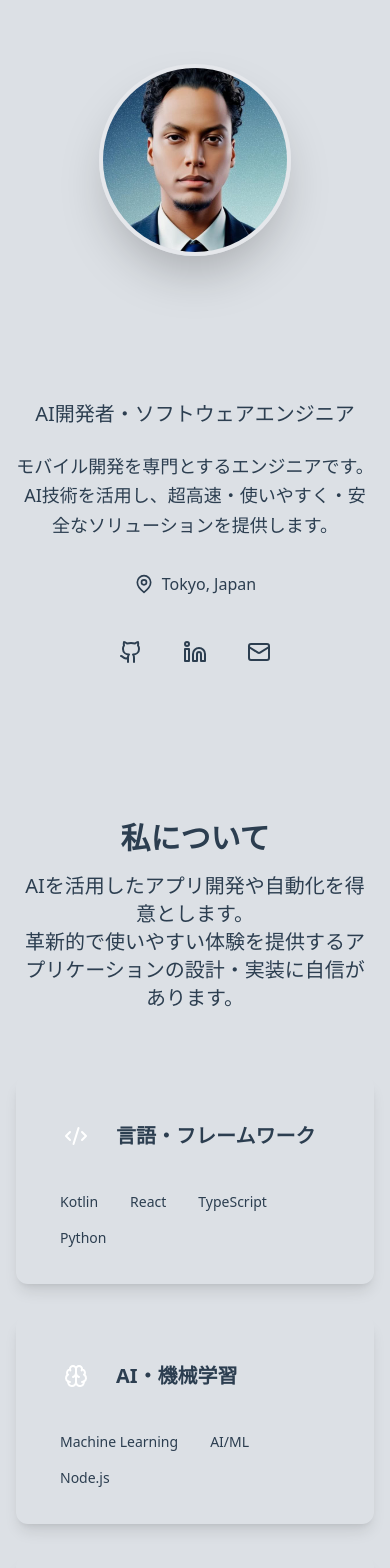
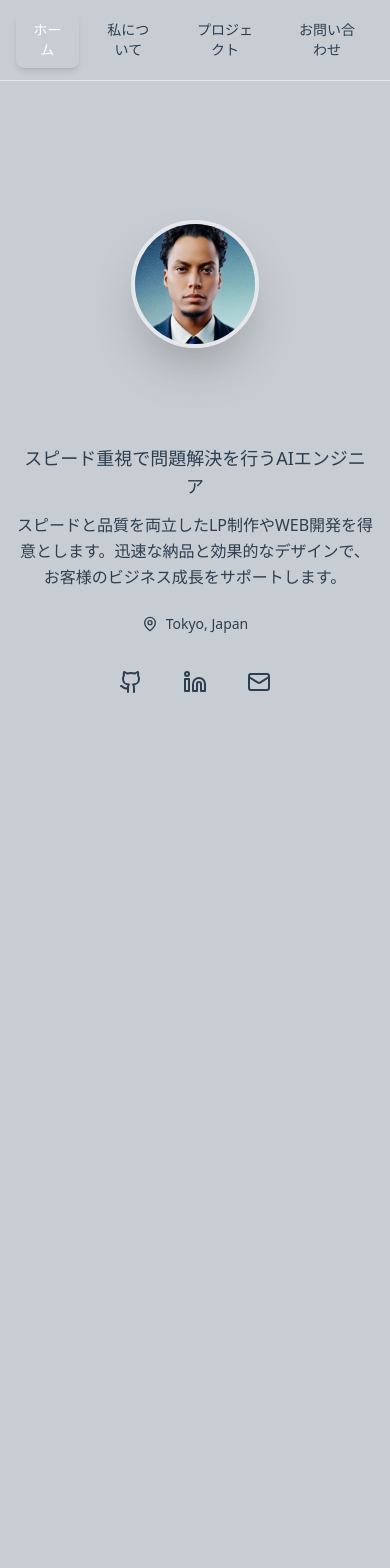
Before and after one commit to hafljin/portfolio, a React (Vite) app: page / in a window 390 px wide. Shown: the top 1568 px of the page. After the commit the page ends 844 px from the top, so only its background shows below. Built offline with nearby package versions, Linux system fonts and the light colour scheme.

Commit message:
タブナビゲーションに変更し、レスポンシブデザインを最適化

```diff
--- a/src/App.tsx
+++ b/src/App.tsx
@@ -1,23 +1,54 @@
-import React from 'react';
+import { useState } from 'react';
 import Header from './components/Header';
 import About from './components/About';
 import Projects from './components/Projects';
 import Footer from './components/Footer';
 
 function App() {
+  const [activeTab, setActiveTab] = useState('home');
+
+  const tabs = [
+    { id: 'home', label: 'ホーム', component: <Header /> },
+    { id: 'about', label: '私について', component: <About /> },
+    { id: 'projects', label: 'プロジェクト', component: <Projects /> },
+    { id: 'contact', label: 'お問い合わせ', component: <Footer /> },
+  ];
+
   return (
-    <div className="min-h-screen bg-business.base">
-      {/* Header with hero section */}
-      <Header />
+    <div className="h-screen overflow-hidden bg-business.base flex flex-col">
+      {/* トップナビゲーション */}
+      <nav className="flex-shrink-0 bg-business.blue/95 backdrop-blur-sm border-b border-business.accent/20">
+        <div className="w-full mx-auto px-4 sm:px-6 lg:px-8">
+          <div className="flex items-center justify-center gap-2 sm:gap-4 py-3 sm:py-4">
+            {tabs.map((tab) => (
+              <button
+                key={tab.id}
+                onClick={() => setActiveTab(tab.id)}
+                className={`px-4 py-2 rounded-lg text-sm sm:text-base font-medium transition-all duration-200 ${
+                  activeTab === tab.id
+                    ? 'bg-business.accent text-white shadow-md'
+                    : 'text-business.light hover:bg-business.accent/20 hover:text-business.accent'
+                }`}
+                aria-label={tab.label}
+              >
+                {tab.label}
+              </button>
+            ))}
+          </div>
+        </div>
+      </nav>
 
-      {/* About section */}
-      <About />
-
-      {/* Projects showcase */}
-      <Projects />
-
-      {/* Footer */}
-      <Footer />
+      {/* コンテンツエリア */}
+      <div className="flex-1 overflow-hidden">
+        {tabs.map((tab) => (
+          <div
+            key={tab.id}
+            className={`h-full ${activeTab === tab.id ? 'block' : 'hidden'}`}
+          >
+            {tab.component}
+          </div>
+        ))}
+      </div>
     </div>
   );
 }
--- a/src/components/About.tsx
+++ b/src/components/About.tsx
@@ -27,37 +27,38 @@ const About: React.FC = () => {
   ];
 
   return (
-    <section className="py-20 bg-business.base text-business.light">
-      <div className="max-w-6xl mx-auto px-4">
-        <div className="text-center mb-16">
-          <h2 className="text-3xl sm:text-4xl font-bold text-business.light mb-4">
+    <section className="bg-business.base text-business.light h-full flex items-center overflow-hidden">
+      <div className="w-full mx-auto px-4 sm:px-6 lg:px-8 xl:px-12 py-4 sm:py-6 lg:py-8">
+        <div className="max-w-6xl mx-auto">
+          <div className="text-center mb-4 sm:mb-6">
+          <h2 className="text-2xl sm:text-3xl font-bold text-business.light mb-2 sm:mb-3">
             <span className="text-business.light">私について</span>
           </h2>
-          <p className="text-xl text-business.light/80 max-w-3xl mx-auto">
+          <p className="text-base sm:text-lg text-business.light/80 max-w-3xl mx-auto">
             <span className="text-business.light">AIを活用したアプリ開発や自動化を得意とします。<br />革新的で使いやすい体験を提供するアプリケーションの設計・実装に自信があります。</span>
           </p>
         </div>
 
         {/* Skills Grid */}
-        <div className="grid grid-cols-1 md:grid-cols-2 gap-8">
+        <div className="grid grid-cols-1 md:grid-cols-2 gap-4 sm:gap-6">
           {skillCategories.map((category, index) => (
             <div
               key={index}
-              className="bg-business.navy rounded-xl p-8 shadow-lg hover:shadow-xl transition-shadow duration-300"
+              className="bg-business.navy rounded-xl p-4 sm:p-6 shadow-lg hover:shadow-xl transition-shadow duration-300"
             >
-              <div className="flex items-center gap-3 mb-6">
-                <div className="p-2 bg-business.accent/20 rounded-lg">
-                  <div className="p-2 bg-business.accent text-white rounded-lg">{category.icon}</div>
+              <div className="flex items-center gap-2 sm:gap-3 mb-4">
+                <div className="p-1.5 sm:p-2 bg-business.accent/20 rounded-lg">
+                  <div className="p-1.5 sm:p-2 bg-business.accent text-white rounded-lg">{category.icon}</div>
                 </div>
-                <h3 className="text-xl font-semibold text-business.light">
+                <h3 className="text-lg sm:text-xl font-semibold text-business.light">
                   <span className="text-business.light">{category.title}</span>
                 </h3>
               </div>
-              <div className="flex flex-wrap gap-2">
+              <div className="flex flex-wrap gap-1.5 sm:gap-2">
                 {category.skills.map((skill, skillIndex) => (
                   <span
                     key={skillIndex}
-                    className="px-3 py-1 bg-business.base text-business.accent rounded-full text-sm font-medium hover:bg-business.accent hover:text-white transition-colors duration-200"
+                    className="px-2 sm:px-3 py-1 bg-business.base text-business.accent rounded-full text-xs sm:text-sm font-medium hover:bg-business.accent hover:text-white transition-colors duration-200"
                   >
                     {skill}
                   </span>
@@ -68,19 +69,20 @@ const About: React.FC = () => {
         </div>
 
         {/* Stats */}
-        <div className="mt-16 grid grid-cols-1 sm:grid-cols-3 gap-8">
+        <div className="mt-6 sm:mt-8 grid grid-cols-1 sm:grid-cols-3 gap-4 sm:gap-6">
           <div className="text-center">
-            <div className="text-4xl font-bold text-business.accent mb-2">6+</div>
-            <div className="text-business.light">注目プロジェクト</div>
+            <div className="text-3xl sm:text-4xl font-bold text-business.accent mb-1 sm:mb-2">6+</div>
+            <div className="text-sm sm:text-base text-business.light">注目プロジェクト</div>
           </div>
           <div className="text-center">
-            <div className="text-4xl font-bold text-business.green mb-2">3+</div>
-            <div className="text-business.light">経験年数</div>
+            <div className="text-3xl sm:text-4xl font-bold text-business.green mb-1 sm:mb-2">3+</div>
+            <div className="text-sm sm:text-base text-business.light">経験年数</div>
           </div>
           <div className="text-center">
-            <div className="text-4xl font-bold text-business.accent mb-2">12+</div>
-            <div className="text-business.light">技術スタック</div>
+            <div className="text-3xl sm:text-4xl font-bold text-business.accent mb-1 sm:mb-2">12+</div>
+            <div className="text-sm sm:text-base text-business.light">技術スタック</div>
           </div>
+        </div>
         </div>
       </div>
     </section>
--- a/src/components/Footer.tsx
+++ b/src/components/Footer.tsx
@@ -2,8 +2,9 @@ import React from 'react';
 import { Heart, Code2 } from 'lucide-react';
 const Footer: React.FC = () => {
   return (
-    <footer className="bg-business.blue text-business.light py-12">
-      <div className="max-w-6xl mx-auto px-4">
+    <footer className="bg-business.blue text-business.light h-full flex items-center overflow-hidden">
+      <div className="w-full mx-auto px-4 sm:px-6 lg:px-8 xl:px-12 py-6 sm:py-8">
+        <div className="max-w-6xl mx-auto w-full">
         <div className="text-center">
           <div className="flex items-center justify-center gap-2 mb-4">
             <Code2 className="w-6 h-6 text-business.accent" />
@@ -25,6 +26,7 @@ const Footer: React.FC = () => {
             <a href="mailto:moneypro@gmail.com" className="underline hover:text-business.accent text-business.accent">お問い合わせ</a>
           </div>
         </div>
+        </div>
       </div>
     </footer>
   );
--- a/src/components/Header.tsx
+++ b/src/components/Header.tsx
@@ -4,34 +4,34 @@ import { profile } from '../data/mockData';
 
 const Header: React.FC = () => {
   return (
-    <header className="bg-business.blue text-business.light">
-      <div className="max-w-6xl mx-auto px-4 py-16 sm:py-24">
-        <div className="flex flex-col lg:flex-row items-center gap-12">
+    <header className="bg-business.blue text-business.light h-full flex items-center overflow-hidden">
+      <div className="w-full mx-auto px-4 sm:px-6 lg:px-8 xl:px-12 py-6 sm:py-8 lg:py-12">
+        <div className="max-w-6xl mx-auto flex flex-col lg:flex-row items-center gap-4 sm:gap-6 lg:gap-8">
           {/* Avatar */}
           <div className="flex-shrink-0">
             <img
               src={profile.avatarUrl}
               alt={profile.name}
-              className="w-48 h-48 rounded-full border-4 border-business.accent/30 shadow-2xl object-cover"
+              className="w-32 h-32 sm:w-40 sm:h-40 lg:w-48 lg:h-48 rounded-full border-4 border-business.accent/30 shadow-2xl object-cover"
             />
           </div>
 
           {/* Content */}
           <div className="flex-1 text-center lg:text-left">
-            <h1 className="text-4xl sm:text-6xl font-bold mb-4 bg-gradient-to-r from-business.accent to-business.green bg-clip-text text-transparent">
+            <h1 className="text-3xl sm:text-5xl font-bold mb-2 bg-gradient-to-r from-business.accent to-business.green bg-clip-text text-transparent">
               <span className="text-business.accent">Osawaruのポートフォリオ</span>
             </h1>
-            <h2 className="text-xl sm:text-2xl text-business.accent mb-6 font-medium">
+            <h2 className="text-lg sm:text-xl text-business.accent mb-3 font-medium">
               <span className="text-business.accent">{profile.title}</span>
             </h2>
-            <p className="text-lg text-business.light/90 mb-8 leading-relaxed max-w-2xl">
+            <p className="text-base sm:text-lg text-business.light/90 mb-6 leading-relaxed max-w-2xl">
               <span className="text-business.light">{profile.bio}</span>
             </p>
 
             {/* Location */}
-            <div className="flex items-center justify-center lg:justify-start gap-2 mb-8">
-              <MapPin className="w-5 h-5 text-business.accent" />
-              <span className="text-business.light">{profile.location}</span>
+            <div className="flex items-center justify-center lg:justify-start gap-2 mb-6">
+              <MapPin className="w-4 h-4 sm:w-5 sm:h-5 text-business.accent" />
+              <span className="text-sm sm:text-base text-business.light">{profile.location}</span>
             </div>
 
             {/* Social Links */}
--- a/src/components/Projects.tsx
+++ b/src/components/Projects.tsx
@@ -3,7 +3,7 @@ import { projects as initialProjects } from '../data/mockData';
 import { Project, Comment } from '../types';
 import ProjectCard from './ProjectCard';
 
-const LOCAL_STORAGE_KEY = 'portfolio_projects_v1';
+const LOCAL_STORAGE_KEY = 'portfolio_projects_v2';
 
 const Projects: React.FC = () => {
   // localStorageから初期値を取得
@@ -48,19 +48,20 @@ const Projects: React.FC = () => {
   };
 
   return (
-    <section className="py-20 bg-business.base text-business.light">
-      <div className="max-w-6xl mx-auto px-4">
-        <div className="text-center mb-16">
-          <h2 className="text-3xl sm:text-4xl font-bold text-business.light mb-4">
+    <section className="bg-business.base text-business.light h-full flex items-center overflow-hidden">
+      <div className="w-full mx-auto px-4 sm:px-6 lg:px-8 xl:px-12 py-4 sm:py-6 lg:py-8">
+        <div className="max-w-7xl mx-auto">
+          <div className="text-center mb-4 sm:mb-6">
+          <h2 className="text-2xl sm:text-3xl font-bold text-business.light mb-2 sm:mb-3">
             <span className="text-business.accent">プロジェクト一覧</span>
           </h2>
-          <p className="text-xl text-business.light/80 max-w-3xl mx-auto">
-            <span className="text-business.light">AI・モバイル・ソフトウェア開発の最新事例をご紹介します。</span>
+          <p className="text-base sm:text-lg text-business.light/80 max-w-3xl mx-auto">
+            <span className="text-business.light">開発の事例をご紹介します。</span>
           </p>
         </div>
 
         {/* Projects Grid */}
-        <div className="grid grid-cols-1 md:grid-cols-2 lg:grid-cols-3 gap-8">
+        <div className="grid grid-cols-2 sm:grid-cols-3 md:grid-cols-4 lg:grid-cols-5 gap-3 sm:gap-4 lg:gap-6">
           {projects.map((project) => (
             <ProjectCard
               key={project.id}
@@ -70,15 +71,6 @@ const Projects: React.FC = () => {
             />
           ))}
         </div>
-
-        {/* Mock Data Notice */}
-        <div className="mt-16 text-center">
-          <div className="inline-block bg-business.accent/10 border border-business.accent/30 rounded-lg p-4">
-            <p className="text-business.light text-sm">
-              <strong>Developer Note:</strong> All project interactions (likes, comments) are stored locally only.
-              This is a static portfolio site with no backend integration.
-            </p>
-          </div>
         </div>
       </div>
     </section>
--- a/src/data/mockData.ts
+++ b/src/data/mockData.ts
@@ -5,8 +5,8 @@ import avatarImage from '../assets/myphoto.png';
 // No backend or API integration - all data is local
 export const profile: Profile = {
   name: "Osawaru",
-  title: "AI開発者・ソフトウェアエンジニア",
-  bio: "モバイル開発を専門とするエンジニアです。AI技術を活用し、超高速・使いやすく・安全なソリューションを提供します。",
+  title: "スピード重視で問題解決を行うAIエンジニア",
+  bio: "スピードと品質を両立したLP制作やWEB開発を得意とします。迅速な納品と効果的なデザインで、お客様のビジネス成長をサポートします。",
   location: "Tokyo, Japan",
   skills: [
     "Kotlin", "React", "TypeScript", "Python",
@@ -21,55 +21,60 @@ export const profile: Profile = {
 export const projects: Project[] = [
   {
     id: "1",
-    title: "CalculatorApp_ai_challenge",
-    description: "AIを活用した電卓アプリのチャレンジプロジェクト",
-    longDescription: "A calculator app project created as part of an AI challenge, focusing on smart calculation features and user experience.",
-    techStack: ["React Native", "JavaScript"],
+    title: "美容室のLP",
+    description: "美容室向けのランディングページ。モダンなデザインとユーザビリティを重視したLP制作",
+    longDescription: "美容室向けのランディングページ。モダンなデザインとユーザビリティを重視したLP制作。レスポンシブ対応で、様々なデバイスで快適に閲覧できます。",
+    techStack: ["React", "TypeScript", "Tailwind CSS"],
     githubUrl: "https://github.com/hafljin/CalculatorApp_ai_challenge",
+    demoUrl: "https://salonlp.vercel.app/",
     imageUrl: "https://images.pexels.com/photos/3183150/pexels-photo-3183150.jpeg?auto=compress&cs=tinysrgb&w=800",
     likes: 0,
     comments: []
   },
   {
     id: "2",
-    title: "NoteBook_ai_challenge",
-    description: "AIを活用したノートアプリのチャレンジプロジェクト",
-    longDescription: "A notebook app project created as part of an AI challenge, featuring smart note organization and search.",
-    techStack: ["React Native", "JavaScript"],
+    title: "焼き鳥や横LP",
+    description: "焼き鳥店向けのスワイプストーリー形式のランディングページ",
+    longDescription: "焼き鳥店向けのスワイプストーリー形式のランディングページ。モバイルファーストのデザインで、直感的な操作感を実現しています。",
+    techStack: ["React", "TypeScript", "Tailwind CSS"],
     githubUrl: "https://github.com/hafljin/NoteBook_ai_challenge",
+    demoUrl: "https://yakitori-swipe-story.vercel.app/",
     imageUrl: "https://images.pexels.com/photos/5905709/pexels-photo-5905709.jpeg?auto=compress&cs=tinysrgb&w=800",
     likes: 0,
     comments: []
   },
   {
     id: "3",
-    title: "tmeFlex_ai_challenge",
-    description: "AIを活用した時間管理アプリのチャレンジプロジェクト",
-    longDescription: "A time management app project created as part of an AI challenge, focusing on flexible scheduling and productivity.",
-    techStack: ["React Native", "JavaScript"],
+    title: "コード道場プロトタイプMVP",
+    description: "モバイル開発者向けの学習サイトのプロトタイプ。MVPとして機能を実装",
+    longDescription: "モバイル開発者向けの学習サイトのプロトタイプ。MVPとして機能を実装。学習コンテンツの管理と表示機能を提供します。",
+    techStack: ["React", "TypeScript", "Tailwind CSS"],
     githubUrl: "https://github.com/hafljin/tmeFlex_ai_challenge",
+    demoUrl: "https://mobile-developers-road.vercel.app/",
     imageUrl: "https://images.pexels.com/photos/3183153/pexels-photo-3183153.jpeg?auto=compress&cs=tinysrgb&w=800",
     likes: 0,
     comments: []
   },
   {
     id: "4",
-    title: "todoapp_ai_challenge",
-    description: "AIを活用したToDoアプリのチャレンジプロジェクト",
-    longDescription: "A todo app project created as part of an AI challenge, featuring smart task management and reminders.",
-    techStack: ["React Native", "JavaScript"],
+    title: "占いアプリMVP",
+    description: "占い機能を提供するWebアプリのMVP。星に問い合わせる機能を実装",
+    longDescription: "占い機能を提供するWebアプリのMVP。星に問い合わせる機能を実装。ユーザーが簡単に占い結果を確認できるインターフェースを提供します。",
+    techStack: ["React", "TypeScript", "Tailwind CSS"],
     githubUrl: "https://github.com/hafljin/todoapp_ai_challenge",
+    demoUrl: "https://fortune-food.vercel.app/",
     imageUrl: "https://images.pexels.com/photos/3183156/pexels-photo-3183156.jpeg?auto=compress&cs=tinysrgb&w=800",
     likes: 0,
     comments: []
   },
   {
     id: "5",
-    title: "deep-focusing",
-    description: "集中力向上のためのAIアプリ",
-    longDescription: "An AI-powered app designed to help users improve focus and productivity.",
-    techStack: ["React Native", "JavaScript"],
+    title: "Kotlin基礎学習サイトMVP",
+    description: "Kotlinの基礎を学ぶための学習サイトのMVP。段階的な学習コンテンツを提供",
+    longDescription: "Kotlinの基礎を学ぶための学習サイトのMVP。段階的な学習コンテンツを提供。初心者から中級者まで対応したカリキュラムを実装しています。",
+    techStack: ["React", "TypeScript", "Tailwind CSS"],
     githubUrl: "https://github.com/hafljin/deep-focusing",
+    demoUrl: "https://ai-fullstack-lab.vercel.app/#/",
     imageUrl: "https://images.pexels.com/photos/3183159/pexels-photo-3183159.jpeg?auto=compress&cs=tinysrgb&w=800",
     likes: 0,
     comments: []
--- a/src/index.css
+++ b/src/index.css
@@ -3,6 +3,35 @@
 @tailwind utilities;
 
 body {
-	background-color: #DCE0E5; /* business.base: 目に優しい暗めのグレー（背景） */
+	background-color: #C8CDD3; /* business.base: 目に優しい暗めのグレー（背景） */
 	color: #2C3E50; /* business.light: 目に優しいダークグレー（テキスト用） */
 }
+
+/* 右矢印ボタンのパルスアニメーション */
+@keyframes pulse-arrow {
+	0%, 100% {
+		transform: translateX(0);
+		opacity: 1;
+	}
+	50% {
+		transform: translateX(-8px);
+		opacity: 0.8;
+	}
+}
+
+@keyframes bounce-subtle {
+	0%, 100% {
+		transform: translateY(0);
+	}
+	50% {
+		transform: translateY(-4px);
+	}
+}
+
+.animate-pulse-arrow {
+	animation: pulse-arrow 2s ease-in-out infinite;
+}
+
+.animate-bounce-subtle {
+	animation: bounce-subtle 1.5s ease-in-out infinite;
+}
--- a/tailwind.config.js
+++ b/tailwind.config.js
@@ -7,9 +7,9 @@ export default {
       colors: {
         business: {
           light: '#2C3E50', // 目に優しいダークグレー（テキスト用）
-          base: '#DCE0E5', // 目に優しい暗めのグレー（背景用）
-          blue: '#D4D8E0', // 目に優しい暗めのブルーグレー（背景用）
-          navy: '#E5E7EB', // 目に優しい暗めのオフホワイト（カード背景用）
+          base: '#C8CDD3', // 目に優しい暗めのグレー（背景用）
+          blue: '#C0C5CC', // 目に優しい暗めのブルーグレー（背景用）
+          navy: '#D1D5DB', // 目に優しい暗めのオフホワイト（カード背景用）
           green: '#4A90A4', // ソフトなティールグリーン（アクセント用）
           accent: '#5B8FA8', // 目に優しいブルーグレー（アクセント用）
         },
```
Also changed, not shown: src/components/ProjectCard.tsx (+23 -133 lines).
